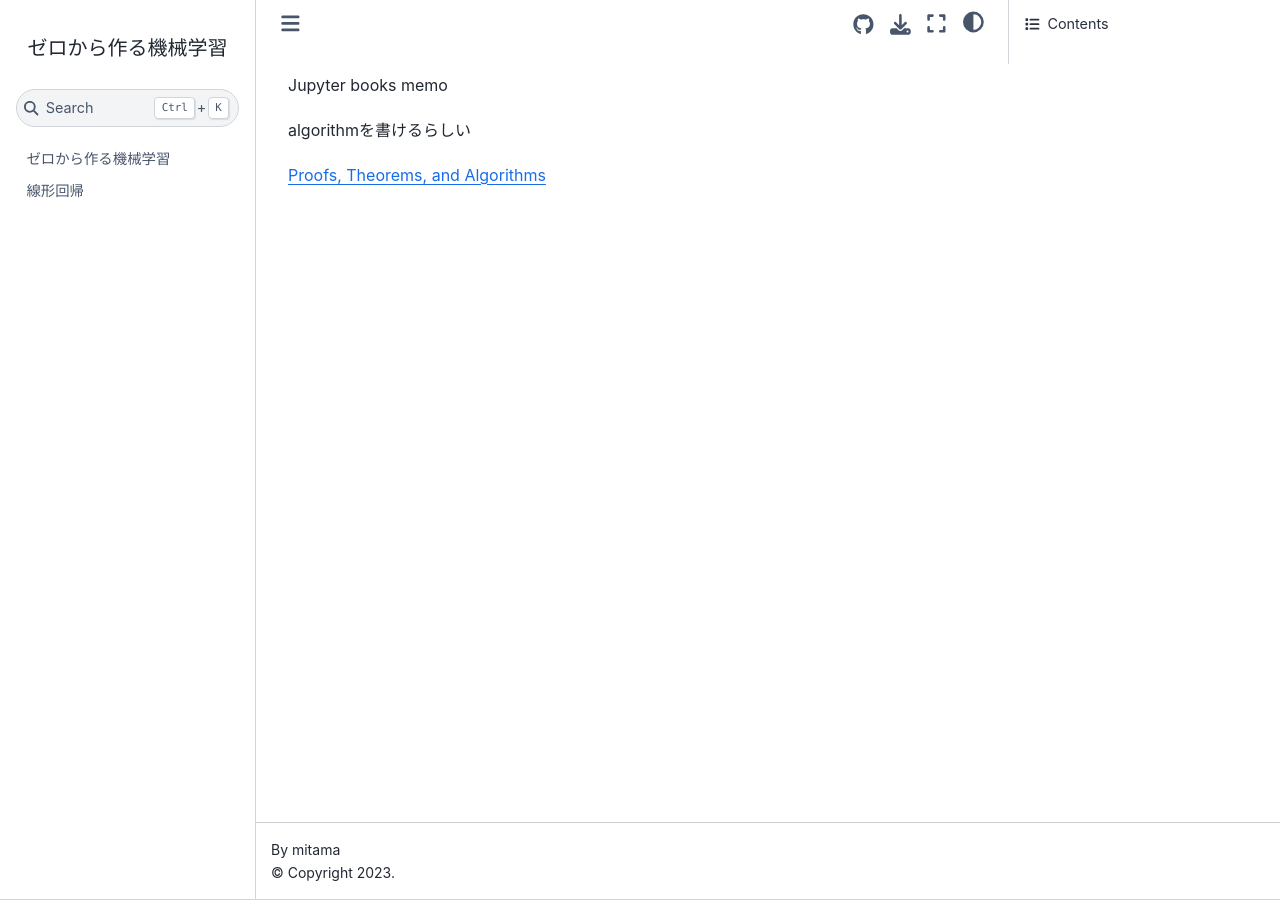
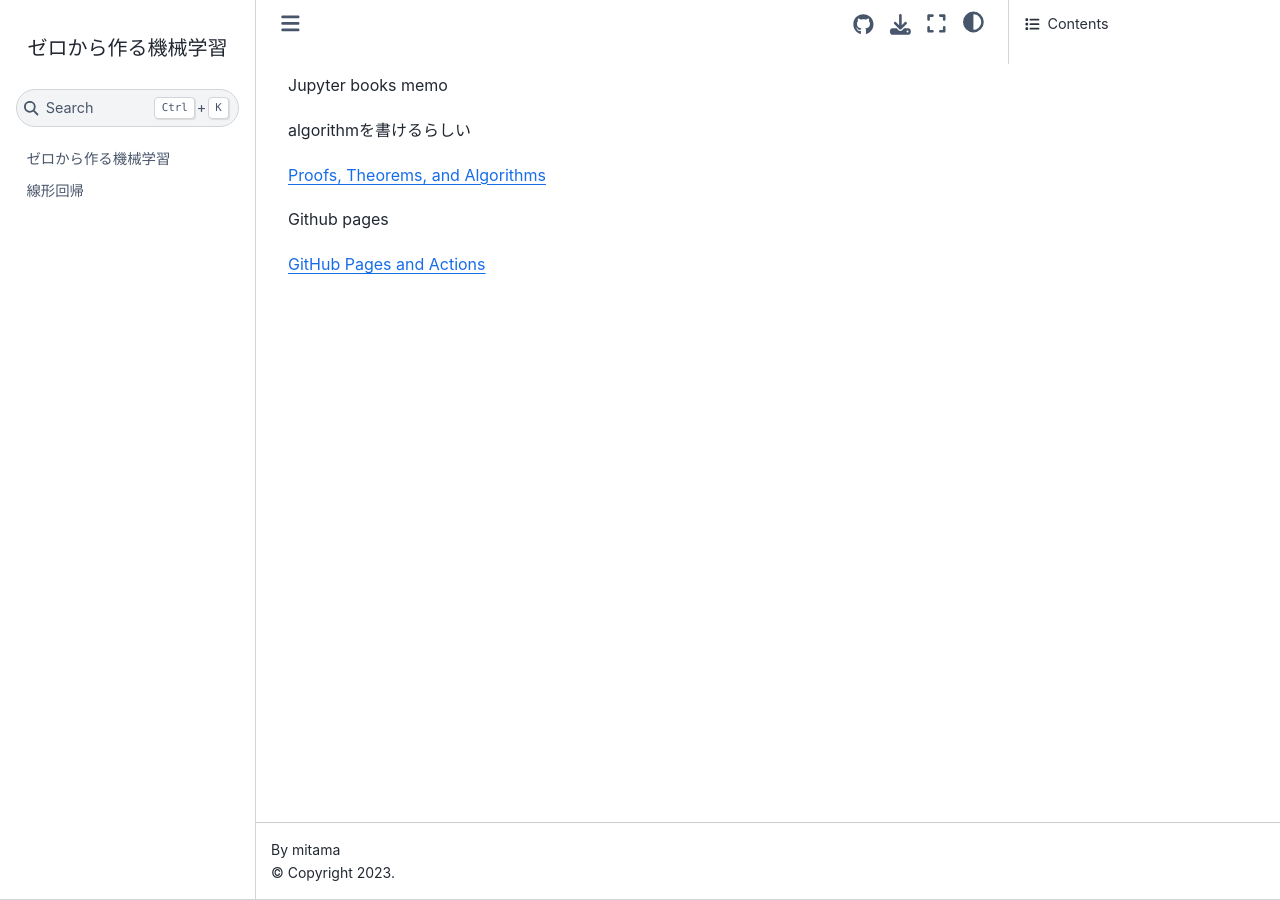
Before and after one commit to nigimitama/machine-learning-from-scratch, a Jupyter Book: the page built from book/memo.md, in a window 1280 px wide. Built offline with Jupyter Book 1.0.4 settings and Sphinx 7.4.7 and the Sphinx Book theme 1.1.4, drawn with Linux system fonts in a browser that asks for light colours.

Commit message:
Add settings for Github Actions

```diff
--- a/book/memo.md
+++ b/book/memo.md
@@ -5,3 +5,8 @@ Jupyter books memo
 algorithmを書けるらしい
 
 [Proofs, Theorems, and Algorithms](https://jupyterbook.org/en/stable/content/proof.html)
+
+
+Github pages
+
+[GitHub Pages and Actions](https://jupyterbook.org/en/stable/publish/gh-pages.html#automatically-host-your-book-with-github-actions)
```
Also changed, not shown: 1 other file.
